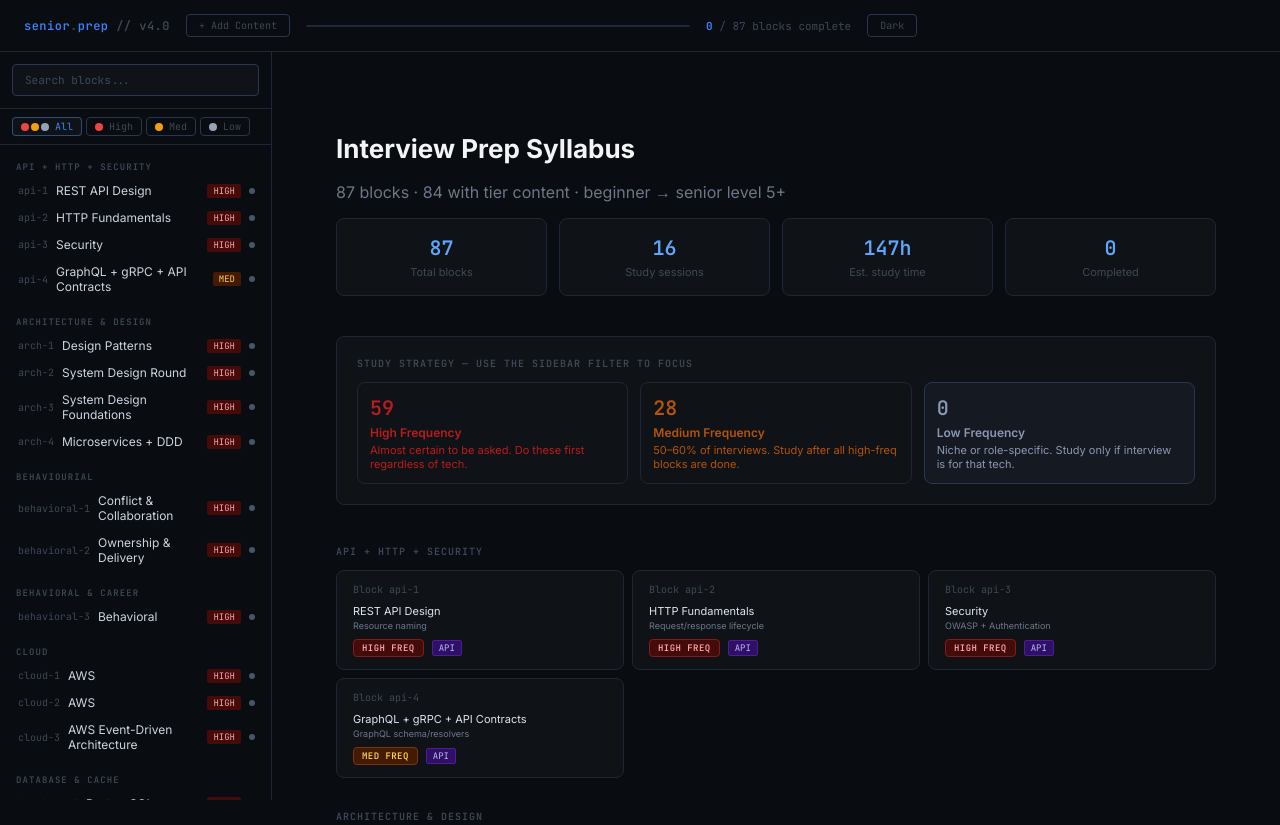
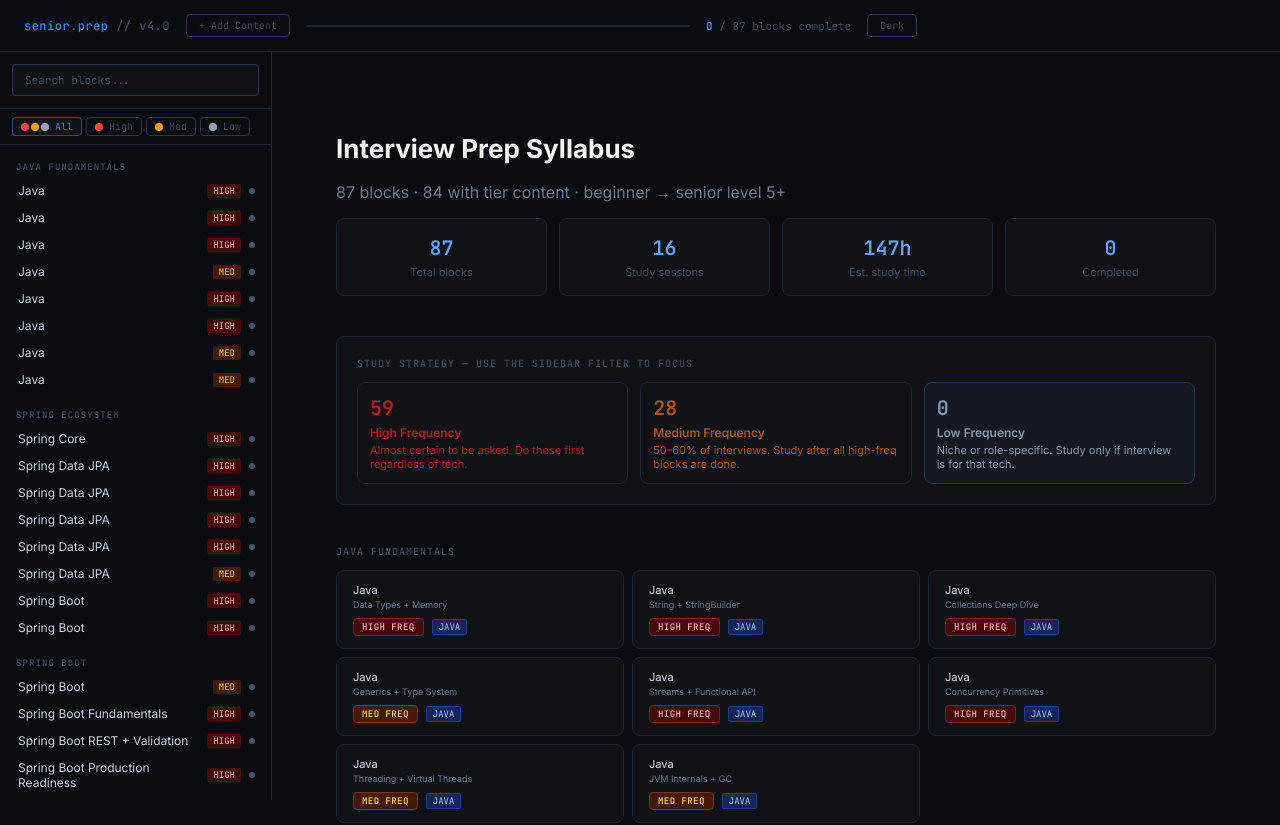
Before and after one commit to Abu-Sadeed/interview-prep, a React (Vite) app: page / in a window 1280 px wide. Shown: the top 825 px of the page. Built offline with nearby package versions, Linux system fonts and the light colour scheme.

Commit message:
refactor: remove unnecessary block ID display from BlockDetail, Sidebar, and BlockCard components

```diff
--- a/src/components/block/BlockDetail.tsx
+++ b/src/components/block/BlockDetail.tsx
@@ -67,16 +67,7 @@ export function BlockDetail() {
 				<span className={`chip ${chipClass(block.chip)}`}>
 					{block.phase}
 				</span>
-				<span
-					style={{
-						fontFamily:
-							'JetBrains Mono, ui-monospace, SFMono-Regular, monospace',
-						fontSize: '0.625rem',
-						color: 'var(--color-text3)',
-					}}>
-					Block {String(block.id).padStart(2, '0')}
-				</span>
-				<span className={`tag ${freqClass(block.freq)}`}>
+			<span className={`tag ${freqClass(block.freq)}`}>
 					{freqLabel(block.freq)}
 				</span>
 			</div>
--- a/src/components/layout/Sidebar.tsx
+++ b/src/components/layout/Sidebar.tsx
@@ -106,7 +106,6 @@ function PhaseGroup({ phase, blocks, done, activePath }: { phase: string; blocks
             to={`/block/${block.id}`}
             className={`nav-link ${isActive ? 'nav-link-active' : ''} ${isDone ? 'nav-link-done' : ''}`}
           >
-            <span className="nav-link-id">{String(block.id).padStart(2, '0')}</span>
             <span className="nav-link-title">{block.title.split(' — ')[0]}</span>
             <span className={`nav-link-freq ${freqClass(block.freq)}`}>{block.freq.toUpperCase()}</span>
             <span className={`nav-link-dot ${isDone ? 'nav-link-dot-done' : isActive ? 'nav-link-dot-active' : 'nav-link-dot-idle'}`} />
--- a/src/components/overview/BlockCard.tsx
+++ b/src/components/overview/BlockCard.tsx
@@ -18,15 +18,6 @@ export function BlockCard({block}: BlockCardProps) {
 				padding: '0.75rem 1rem',
 				color: 'inherit',
 			}}>
-			<span
-				style={{
-					fontFamily:
-						'JetBrains Mono, ui-monospace, SFMono-Regular, monospace',
-					fontSize: '0.625rem',
-					color: 'var(--color-text3)',
-				}}>
-				Block {String(block.id).padStart(2, '0')}
-			</span>
 			<div>
 				<div
 					style={{
--- a/src/data/content.ts
+++ b/src/data/content.ts
@@ -106,7 +106,7 @@ export const ALL_BLOCKS: Block[] = [
   ...arch,
   ...behavioral,
   ...testing,
-].sort((a, b) => a.id.localeCompare(b.id));
+];
 
 export const TOPIC_CONTENT: Record<string, Block[]> = {
   java,
```
